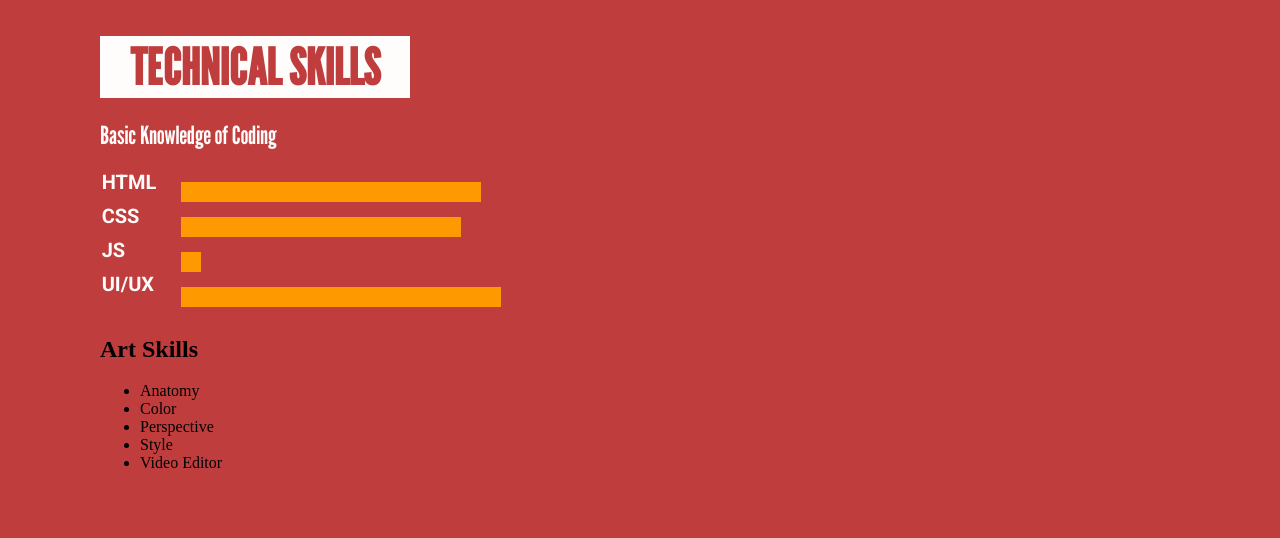
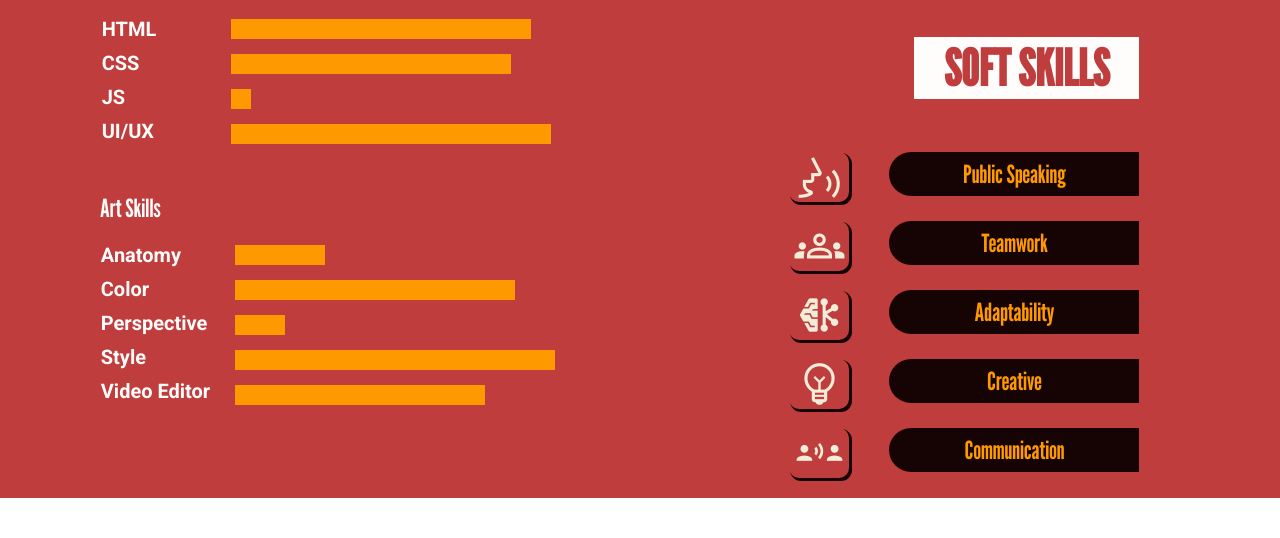
Before and after one commit to MeltNeeta/Personal-Branding-Audrey, a plain HTML site: page index.html in a window 1280 px wide. Shown: the part 2212-2750 px from the top of the page. After the commit the page ends 2710 px from the top, so only its background shows below. Drawn offline with nearby package versions, Linux system fonts and the light colour scheme.

Commit message:
skills done

```diff
--- a/index.css
+++ b/index.css
@@ -180,7 +180,7 @@ header {
 
 .about-me {
     background-color: var(--white2);
-    max-height: 700px;
+    max-height: 675px;
     display: flex;
     z-index: 2;
 }
@@ -192,15 +192,28 @@ header {
     margin-top: -50px;
 }
 
-.aboutme-left .aboutme-title {
+.aboutme-left .aboutme-title h1 {
     font-family: "League Gothic", sans-serif;
-    font-size: 50px;
+    font-size: 100px;
     font-weight: 200;
     text-decoration: underline;
+    margin-bottom: 75px;
+}
+
+.aboutme-left .aboutme-title h2 {
+    z-index: -2;
+    font-family: "League Gothic", sans-serif;
+    font-size: 100px;
+    font-weight: 200;
+    color: var(--white2);
+    -webkit-text-stroke: 4px var(--gray-red);
+    margin-top: -100px;
+    opacity: 0.5;
 }
 
 .aboutme-left .aboutme-desc {
-    margin: -30px 0px -30px 0px;
+    z-index: 0;
+    margin: -250px 0px -30px 0px;
     font-family: "M PLUS Rounded 1c", sans-serif;
     font-weight: 500;
     font-size: 17px;
@@ -286,7 +299,7 @@ header {
     background-color: var(--orange);
     border-radius: 50px;
     font-family: "League Gothic", sans-serif;
-    font-size: 25px;
+    font-size: 22px;
     padding: 5px 20px;
     text-align: center;
     width: 150px;
@@ -306,9 +319,9 @@ header {
     background-color: var(--black);
     border-radius: 50px;
     font-family: "League Gothic", sans-serif;
-    font-size: 20px;
+    font-size: 25px;
     font-weight: lighter;
-    padding: 10px 20px;
+    padding: 5px 20px;
     text-align: center;
     width: 150px;
 }
@@ -330,7 +343,7 @@ header {
 .skills-left .interest {
     justify-items: center;
     margin-left: 40px;
-    margin-top: -60px;
+    margin-top: -40px;
 }
 
 .skills-left .interest .interest-row {
@@ -338,7 +351,7 @@ header {
     flex-direction: row;
     gap: 40px;
     justify-content: center;
-    margin-top: 0px;
+    margin-top: -30px;
 }
 
 .skills-left .interest .interest-row h4 {
@@ -347,9 +360,9 @@ header {
     background-color: var(--black);
     border-radius: 50px;
     font-family: "League Gothic", sans-serif;
-    font-size: 20px;
+    font-size: 22px;
     font-weight: lighter;
-    padding: 10px 20px;
+    padding: 5px 20px;
     text-align: center;
     width: 150px;
 }
@@ -463,9 +476,11 @@ header {
     padding: 5px;
     width: 50px;
     height: 50px;
+    box-shadow: 5px 5px 0px 1px var(--orange);
 }
 
 .skills-left .technical {
+    margin-top: -50px;
     display: flex;
     flex-direction: column;
 }
@@ -482,6 +497,7 @@ header {
     justify-self: left;
 }
 
+/*coding skills*/
 .skills-left .technical .coding {
     display: flex;
     flex-direction: row;
@@ -510,8 +526,8 @@ header {
 }
 
 .skills-left .technical .coding-skills-bar {
-    margin-top: 10px;
-    margin-left: 25px;
+    margin-top: 0px;
+    margin-left: 75px;
 }
 
 .skills-left .technical .coding-skills-bar .html {
@@ -538,3 +554,130 @@ header {
     background-color: var(--orange);
     margin-top: 15px;
 }
+
+/*art skills*/
+.skills-left .technical .art {
+    margin-top: 50px;
+    display: flex;
+    flex-direction: row;
+}
+
+.skills-left .technical .art h2 {
+    color: var(--white1);
+    font-family: "League Gothic", sans-serif;
+    font-size: 25px;
+    font-weight: lighter;
+    margin-top: -20px;
+}
+
+.skills-left .technical .art .art-skills {
+    color: var(--white1);
+    font-family: "Roboto", sans-serif;
+    font-size: 20px;
+    font-weight: bold;
+    margin-top: 10px;
+    margin-left: -100px;
+}
+
+.skills-left .technical .art .art-skills ul li {
+    list-style: none;
+    margin-top: 10px;
+}
+
+.skills-left .technical .art-skills-bar {
+    margin-top: 0px;
+    margin-left: 25px;
+}
+
+.skills-left .technical .art-skills-bar .anatomy {
+    width: 90px;
+    height: 20px;
+    background-color: var(--orange);
+    margin-top: 32px;
+}
+.skills-left .technical .art-skills-bar .color {
+    width: 280px;
+    height: 20px;
+    background-color: var(--orange);
+    margin-top: 15px;
+}
+.skills-left .technical .art-skills-bar .perspective {
+    width: 50px;
+    height: 20px;
+    background-color: var(--orange);
+    margin-top: 15px;
+}
+.skills-left .technical .art-skills-bar .style {
+    width: 320px;
+    height: 20px;
+    background-color: var(--orange);
+    margin-top: 15px;
+}
+
+.skills-left .technical .art-skills-bar .vid-editor {
+    width: 250px;
+    height: 20px;
+    background-color: var(--orange);
+    margin-top: 15px;
+}
+
+/*soft skills*/
+.skills-right .soft-skill {
+    display: flex;
+    flex-direction: column;
+    align-items: end;
+    margin-right: -300px;
+    margin-top: -100px;
+}
+
+.skills-right .soft-skill h1 {
+    color: var(--red);
+    background-color: var(--white1);
+    padding: 1px 30px;
+    font-family: "League Gothic", sans-serif;
+    font-size: 50px;
+}
+
+.skills-right .soft-skill .softskills {
+    display: flex;
+    flex-direction: row;
+    margin-top: -20px;
+}
+.skills-right .soft-skill .icon {
+    display: flex;
+    flex-direction: column;
+}
+
+.skills-right .soft-skill .icon ul li {
+    list-style: none;
+    margin-top: 15px;
+}
+
+.skills-right .soft-skill .icon span {
+    font-size: 50px;
+    color: var(--bright-yellow);
+    background-color: var(--red);
+    box-shadow: 2px 2px 0px 1px var(--black);
+    padding: 0px 5px;
+    border-radius: 10px;
+}
+
+.skills-right .soft-skill .soft-skills {
+    display: flex;
+    flex-direction: column;
+    margin-top: -10px;
+}
+
+.skills-right .soft-skill .soft-skills ul li {
+    list-style: none;
+    font-family: "League Gothic", sans-serif;
+    font-weight: lighter;
+    font-size: 25px;
+    background-color: var(--black);
+    color: var(--orange);
+    text-align: center;
+    width: 250px;
+    padding: 7px 0px;
+    border-radius: 50px 0px 0px 50px;
+    margin-top: 25px;
+}
--- a/index.html
+++ b/index.html
@@ -8,6 +8,7 @@
     <link rel="stylesheet" href="https://cdnjs.cloudflare.com/ajax/libs/font-awesome/6.5.1/css/all.min.css">
     <link rel="preconnect" href="https://fonts.googleapis.com">
     <link rel="preconnect" href="https://fonts.gstatic.com" crossorigin>
+    <link rel="stylesheet" href="https://fonts.googleapis.com/css2?family=Material+Symbols+Outlined:opsz,wght,FILL,GRAD@20..48,100..700,0..1,-50..200" />
     <link href="https://fonts.googleapis.com/css2?family=Amatic+SC:wght@400;700&family=Arimo:ital,wght@0,400..700;1,400..700&family=League+Gothic:wdth@75..100&family=M+PLUS+Rounded+1c:wght@100;300;400;500;700;800;900&family=Roboto:ital,wght@0,100..900;1,100..900&display=swap" rel="stylesheet">
 </head>
 <body>
@@ -71,6 +72,8 @@
     <div class="aboutme-left">
         <div class="aboutme-title">
             <h1>About Me</h1>
+            <h2>About Me</h2>
+            <h2>About Me</h2>
         </div>
         <div class="aboutme-desc">
             <p>
@@ -186,7 +189,7 @@
                         <li>Video Editor</li>
                     </ul>
                 </div>
-                <div class="coding-skills-bar">
+                <div class="art-skills-bar">
                     <div class="anatomy"></div>
                     <div class="color"></div>
                     <div class="perspective"></div>
@@ -217,6 +220,30 @@
                 <img src="assets/github logo.png"/>
             </div>
         </div>
+
+        <div class="soft-skill">
+            <h1>SOFT SKILLS</h1>
+            <div class="softskills">
+                <div class="icon">
+                <ul>
+                    <li><span class="material-symbols-outlined">voice_selection</span></li>
+                    <li><span class="material-symbols-outlined">groups</span></li>
+                    <li><span class="material-symbols-outlined">network_intel_node</span></li>
+                    <li><span class="material-symbols-outlined">emoji_objects</span></li>
+                    <li><span class="material-symbols-outlined">communication</span></li>
+                </ul>
+                </div>
+                <div class="soft-skills">
+                <ul>
+                    <li>Public Speaking</li>
+                    <li>Teamwork</li>
+                    <li>Adaptability</li>
+                    <li>Creative</li>
+                    <li>Communication</li>
+                </ul>
+                </div>
+            </div>
+        </div>
     </div>
 
 
```
